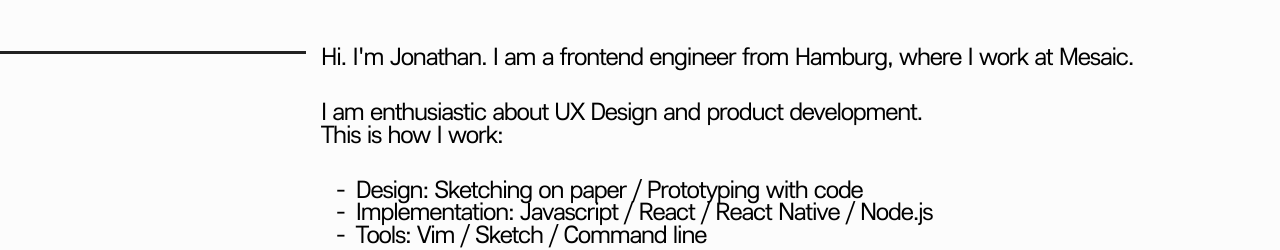
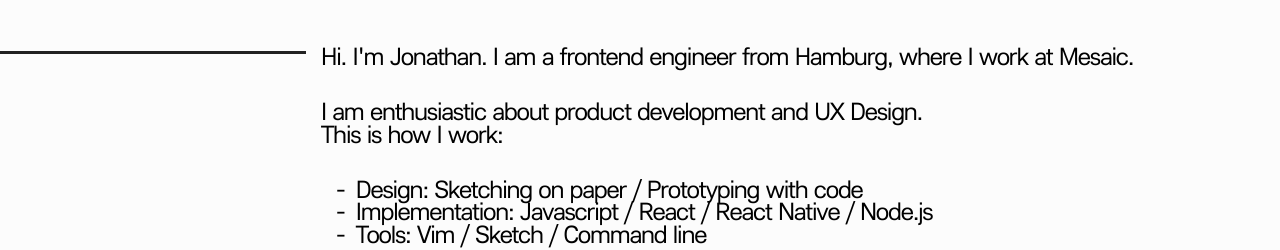
Before and after one commit to jonathanewerner/jonathanewerner.github.io, a plain HTML site: page index.html in a window 1280 px wide. Shown: the top 250 px of the page. Drawn offline with Linux system fonts and the light colour scheme; files whose address does not match are found by name.

Commit message:
switch things around

```diff
--- a/index.html
+++ b/index.html
@@ -26,7 +26,7 @@
   <div id="funny-line"></div>
   <div id="main">
   <p>Hi. I'm Jonathan. I am a frontend engineer from Hamburg, where I work at Mesaic.</p>
-  <p>I am enthusiastic about UX Design and product development.<br>This is how I work: </p>
+  <p>I am enthusiastic about product development and UX Design.<br>This is how I work: </p>
     <ul>
       <li>Design: Sketching on paper / Prototyping with code</li>
       <li>Implementation: Javascript / React / React Native / Node.js </li>
```
